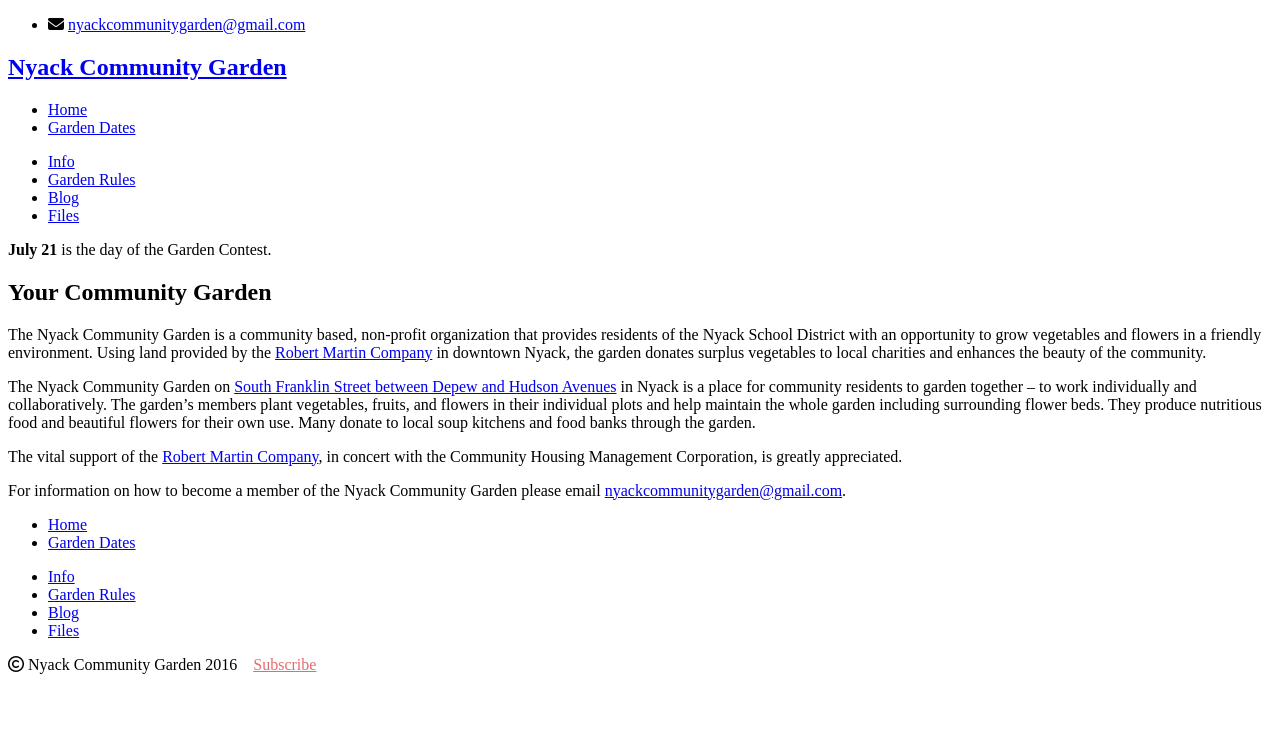
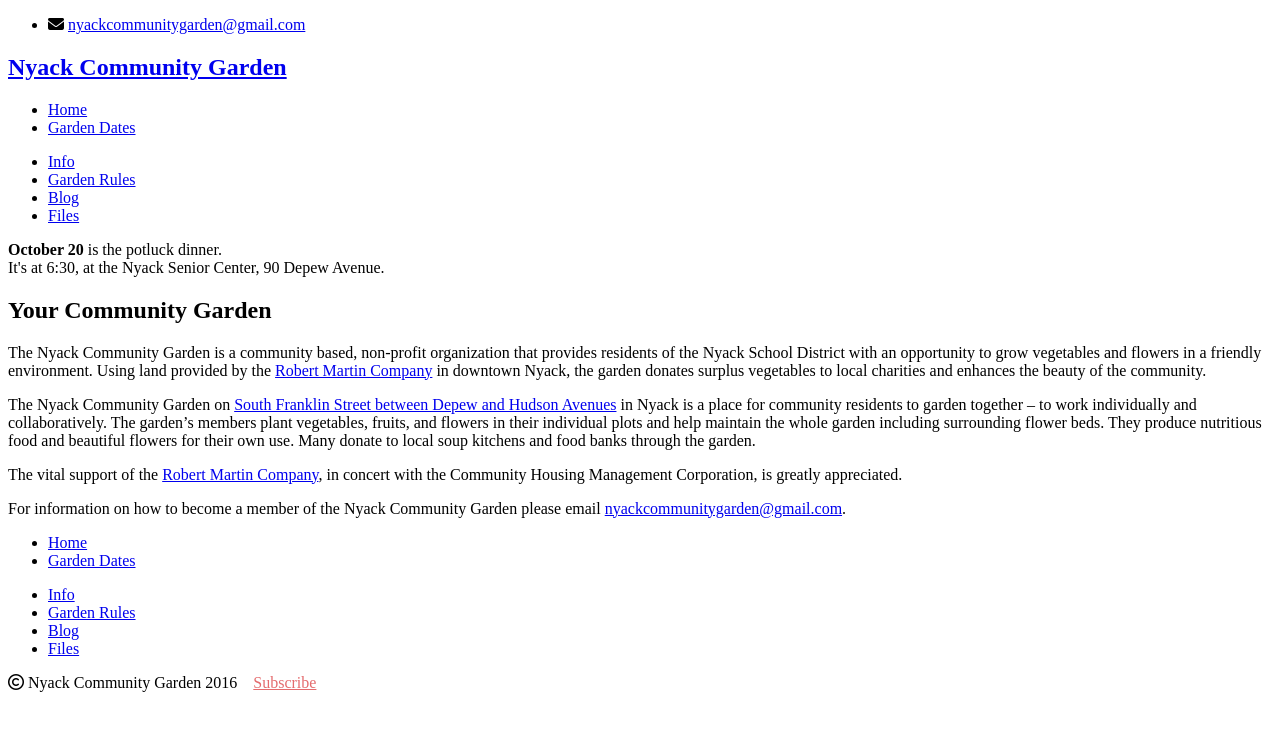
Before and after one commit to bosborne/nyackcommunitygarden, a Jekyll site: the page built from index.html, in a window 1280 px wide. Shown: the top 731 px of the page. Built offline with Jekyll 4.4.1, drawn with Linux system fonts in a browser that asks for light colours; nearby versions of some CDN libraries; library files that are not in the unit come from our copies.

Commit message:
Add mention of Potluck

```diff
--- a/_layouts/default.html
+++ b/_layouts/default.html
@@ -38,7 +38,9 @@
     <div class="content">
     	<div class="container">
         <div class="bannerbox">
-        <b>July 21</b> is the day of the Garden Contest.
+        <b>October 20</b> is the potluck dinner.
+        <br>
+        It's at 6:30, at the Nyack Senior Center, 90 Depew Avenue.
 <!-- <br>Also, see <a href="http://nyackcommunitygarden.info/blog/joan-gussow-at-the-nyack-library">Joan Gussow at the Nyack Library, March 12th</a> -->
         </div>
     		{{ content }}
```
